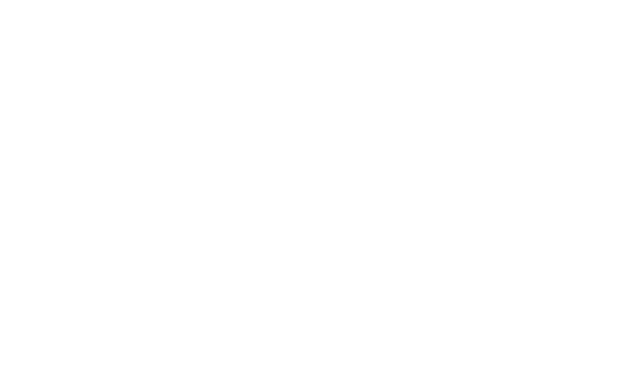
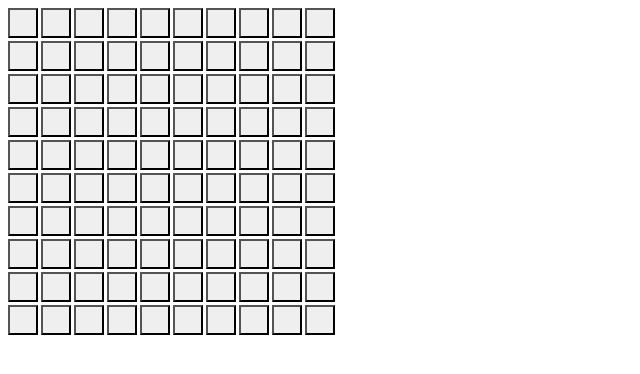
Before and after one commit to parvinfrzd/prj-ga-44-minesweeper-u1, a plain HTML site: page index.html in a window 1280 px wide. Shown: the whole page, without its empty margins (0-640 px from the left). Drawn offline with nearby package versions, Linux system fonts and the light colour scheme.

Commit message:
create grid

```diff
--- a/index.html
+++ b/index.html
@@ -10,6 +10,6 @@
     <title>Beesweeper</title>
 </head>
 <body>
-    <div class="grid-container"></div>
+    <div class="container"></div>
 </body>
 </html>
--- a/src/script.js
+++ b/src/script.js
@@ -1,3 +1,17 @@
 $(document).ready(function () {
-    console.log("it's ready");
+    function MakeColumn(column) {
+        for (let i = 0; i < column; i++) {
+            //make columns and append them to container
+            $("<div class='column'/>").appendTo(".container");
+        }
+    }
+    MakeColumn(10);
+    MakeRow(10);
+    function MakeRow(row) {
+        columns = $('.column');
+        console.log(columns);
+        for (let j = 0; j < row; j++) {
+            $("<button class='row'/>").appendTo('.column');
+        }
+    }
 });
--- a/src/styles.css
+++ b/src/styles.css
@@ -0,0 +1,28 @@
+html, body {
+    background-color: white;
+}
+
+:root {
+    --cell-size : 30px;
+    --mark-size : cal(var(--cell-size) * 0.9);
+}
+.container {
+    display: flex;
+    flex-direction: row;
+    flex-wrap: wrap;
+    gap: 3px;
+}
+
+.column {
+    background-color: white;
+    display: flex;
+    flex-direction: column;
+    flex-wrap: wrap;
+    gap: 3px;
+}
+
+.row {
+    width: var(--cell-size);
+    height: var(--cell-size);
+    border-radius: 0%;
+}
```
